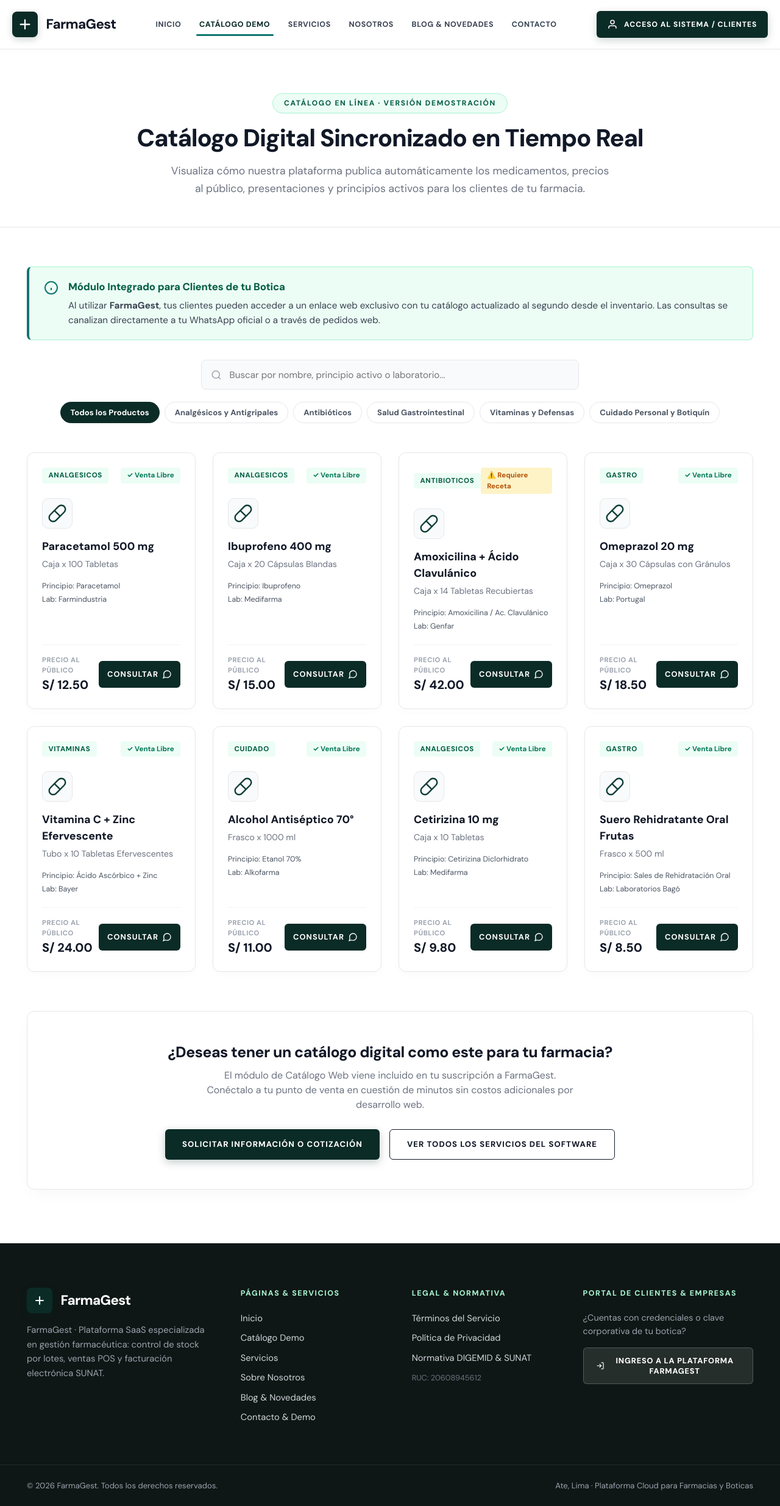
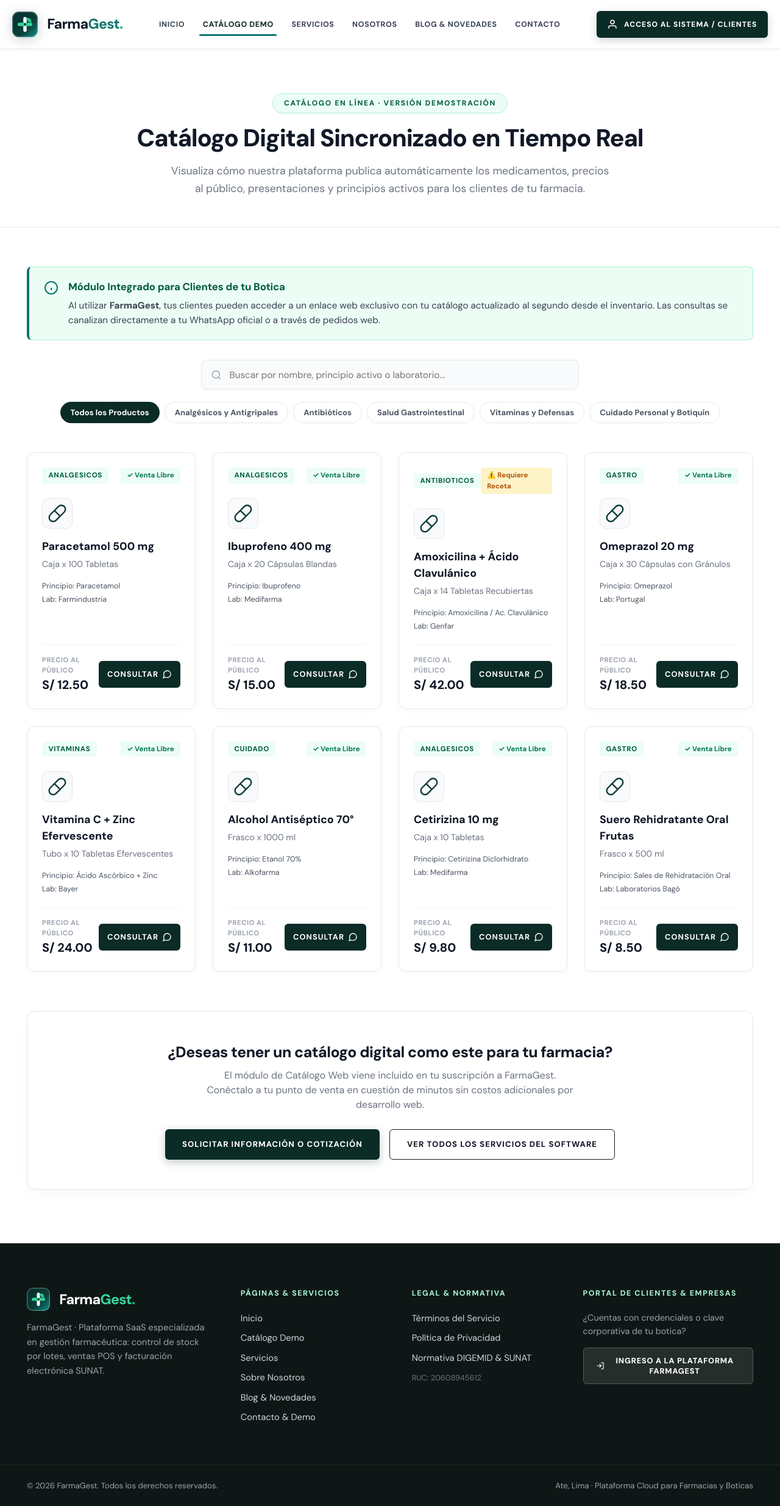
Before and after one commit to dadch1497/SistemaFarmacia, an Angular app in the folder frontend/farmagest-web/: page /catalogo in a window 1280 px wide. Shown: the whole page at 61% size. Built offline with nearby package versions, Linux system fonts and the light colour scheme.

Commit message:
feat(branding): rediseño innovador del logotipo FarmaGest con cruz biotecnológica, hoja botánica y tipografía dual-tone

```diff
--- a/frontend/farmagest-web/angular.json
+++ b/frontend/farmagest-web/angular.json
@@ -100,7 +100,7 @@
                 {
                   "type": "anyComponentStyle",
                   "maximumWarning": "25kB",
-                  "maximumError": "20kB"
+                  "maximumError": "40kB"
                 }
               ],
               "outputHashing": "all"
--- a/frontend/farmagest-web/src/app/layout/main-layout/main-layout.component.html
+++ b/frontend/farmagest-web/src/app/layout/main-layout/main-layout.component.html
@@ -6,13 +6,29 @@
     <!-- Header del Sidebar -->
     <div class="sidebar-header">
       <div class="logo-box">
-        <svg width="24" height="24" viewBox="0 0 24 24" fill="none" stroke="#FFFFFF" stroke-width="2.5" stroke-linecap="round" stroke-linejoin="round">
-          <path d="M12 4v16m-8-8h16"/>
+        <svg width="34" height="34" viewBox="0 0 38 38" fill="none" xmlns="http://www.w3.org/2000/svg">
+          <defs>
+            <linearGradient id="fgLogoBgSide" x1="0" y1="0" x2="38" y2="38" gradientUnits="userSpaceOnUse">
+              <stop offset="0%" stop-color="#042F2C"/>
+              <stop offset="60%" stop-color="#0B3D38"/>
+              <stop offset="100%" stop-color="#0D9488"/>
+            </linearGradient>
+            <linearGradient id="fgLeafGradSide" x1="19" y1="8" x2="30" y2="19" gradientUnits="userSpaceOnUse">
+              <stop offset="0%" stop-color="#34D399"/>
+              <stop offset="100%" stop-color="#10B981"/>
+            </linearGradient>
+          </defs>
+          <rect width="38" height="38" rx="10" fill="url(#fgLogoBgSide)"/>
+          <rect x="0.75" y="0.75" width="36.5" height="36.5" rx="9.25" stroke="white" stroke-opacity="0.25" stroke-width="1.5"/>
+          <rect x="16.5" y="8" width="5" height="22" rx="2.5" fill="#FFFFFF"/>
+          <rect x="8" y="16.5" width="22" height="5" rx="2.5" fill="#34D399"/>
+          <path d="M21.5 9.5C27 9.5 28.5 11 28.5 16.5C24.5 16.5 21.5 14 21.5 9.5Z" fill="url(#fgLeafGradSide)"/>
+          <circle cx="19" cy="19" r="1.75" fill="#042F2C"/>
         </svg>
       </div>
       <div class="logo-text">
-        <span class="app-title">FarmaGest</span>
-        <span class="app-sub">Farmacia</span>
+        <span class="app-title">Farma<span class="title-accent">Gest</span><span class="title-dot">.</span></span>
+        <span class="app-sub">Sistema Farmacéutico</span>
       </div>
       <button
         type="button"
@@ -109,7 +125,7 @@
         </button>
 
         <div class="topbar-branch">
-          <span class="branch-name">FarmaGest</span>
+          <span class="branch-name">Farma<span style="color:#0F766E;">Gest</span><span style="color:#10B981;">.</span></span>
           <span class="branch-meta">Ate, Lima · {{ fechaHoy }}</span>
         </div>
       </div>
--- a/frontend/farmagest-web/src/app/pages/landing/landing.component.css
+++ b/frontend/farmagest-web/src/app/pages/landing/landing.component.css
@@ -94,26 +94,27 @@ html {
 .brand-link {
   display: flex;
   align-items: center;
-  gap: 0.85rem;
+  gap: 0.95rem;
   text-decoration: none;
   flex-shrink: 0;
   margin-right: 2rem;
-}
-
-.brand-logo-icon {
-  width: 42px;
-  height: 42px;
-  background: #0B2B26;
-  border-radius: 8px;
+  transition: transform 0.2s ease;
+}
+
+.brand-link:hover {
+  transform: translateY(-1px);
+}
+
+.brand-logo-badge {
   display: flex;
   align-items: center;
   justify-content: center;
-  box-shadow: 0 4px 12px rgba(11, 43, 38, 0.2);
-  transition: transform 0.2s ease;
-}
-
-.brand-link:hover .brand-logo-icon {
-  transform: scale(1.04);
+  filter: drop-shadow(0 4px 10px rgba(11, 43, 38, 0.2));
+  transition: transform 0.25s cubic-bezier(0.4, 0, 0.2, 1);
+}
+
+.brand-link:hover .brand-logo-badge {
+  transform: scale(1.06);
 }
 
 .brand-names {
@@ -122,12 +123,22 @@ html {
 }
 
 .brand-main {
-  font-size: 1.4rem;
+  font-size: 1.45rem;
   font-weight: 800;
   color: #111827;
   line-height: 1.1;
   letter-spacing: -0.03em;
   white-space: nowrap;
+}
+
+.brand-main .brand-accent {
+  color: #0F766E;
+  font-weight: 800;
+}
+
+.brand-main .brand-dot {
+  color: #10B981;
+  font-weight: 900;
 }
 
 .desktop-nav {
@@ -1190,8 +1201,26 @@ html {
   padding-bottom: 3.5rem;
 }
 
-.footer-brand .brand-main {
+.footer-brand-header {
+  display: flex;
+  align-items: center;
+  gap: 0.95rem;
+}
+
+.footer-brand-name {
+  font-size: 1.45rem;
+  font-weight: 800;
   color: #FFFFFF;
+  letter-spacing: -0.03em;
+}
+
+.footer-brand-accent {
+  color: #34D399;
+}
+
+.footer-brand-dot {
+  color: #10B981;
+  font-weight: 900;
 }
 
 .footer-desc {
--- a/frontend/farmagest-web/src/app/pages/landing/landing.component.html
+++ b/frontend/farmagest-web/src/app/pages/landing/landing.component.html
@@ -6,15 +6,36 @@
   <header class="landing-header">
     <div class="container header-container">
 
-      <!-- Logotipo de la Empresa FarmaGest -->
-      <a routerLink="/" class="brand-link">
-        <div class="brand-logo-icon">
-          <svg width="22" height="22" viewBox="0 0 24 24" fill="none" stroke="#FFFFFF" stroke-width="2.5" stroke-linecap="round" stroke-linejoin="round">
-            <path d="M12 4v16m-8-8h16"/>
+      <!-- Logotipo Innovador FarmaGest -->
+      <a routerLink="/" class="brand-link" title="FarmaGest - Software Farmacéutico">
+        <div class="brand-logo-badge">
+          <svg width="42" height="42" viewBox="0 0 38 38" fill="none" xmlns="http://www.w3.org/2000/svg">
+            <defs>
+              <linearGradient id="fgLogoBg" x1="0" y1="0" x2="38" y2="38" gradientUnits="userSpaceOnUse">
+                <stop offset="0%" stop-color="#042F2C"/>
+                <stop offset="60%" stop-color="#0B3D38"/>
+                <stop offset="100%" stop-color="#0D9488"/>
+              </linearGradient>
+              <linearGradient id="fgLeafGrad" x1="19" y1="8" x2="30" y2="19" gradientUnits="userSpaceOnUse">
+                <stop offset="0%" stop-color="#34D399"/>
+                <stop offset="100%" stop-color="#10B981"/>
+              </linearGradient>
+            </defs>
+            <!-- Contenedor Squircle Premium -->
+            <rect width="38" height="38" rx="10" fill="url(#fgLogoBg)"/>
+            <rect x="0.75" y="0.75" width="36.5" height="36.5" rx="9.25" stroke="white" stroke-opacity="0.22" stroke-width="1.5"/>
+            <!-- Eje Vertical Clínico (Cápsula Blanca) -->
+            <rect x="16.5" y="8" width="5" height="22" rx="2.5" fill="#FFFFFF"/>
+            <!-- Eje Horizontal Digital (Cápsula Menta) -->
+            <rect x="8" y="16.5" width="22" height="5" rx="2.5" fill="#34D399"/>
+            <!-- Hoja Botánica Orgánica (Vitalidad & Bienestar) -->
+            <path d="M21.5 9.5C27 9.5 28.5 11 28.5 16.5C24.5 16.5 21.5 14 21.5 9.5Z" fill="url(#fgLeafGrad)"/>
+            <!-- Núcleo Central Smart FarmaGest -->
+            <circle cx="19" cy="19" r="1.75" fill="#042F2C"/>
           </svg>
         </div>
         <div class="brand-names">
-          <span class="brand-main">FarmaGest</span>
+          <span class="brand-main">Farma<span class="brand-accent">Gest</span><span class="brand-dot">.</span></span>
         </div>
       </a>
 
@@ -84,13 +105,29 @@
     <div class="container footer-content">
 
       <div class="footer-brand">
-        <div class="brand-link">
-          <div class="brand-logo-icon">
-            <svg width="20" height="20" viewBox="0 0 24 24" fill="none" stroke="#FFFFFF" stroke-width="2.5">
-              <path d="M12 4v16m-8-8h16"/>
+        <div class="footer-brand-header">
+          <div class="brand-logo-badge">
+            <svg width="38" height="38" viewBox="0 0 38 38" fill="none" xmlns="http://www.w3.org/2000/svg">
+              <defs>
+                <linearGradient id="fgLogoBgFoot" x1="0" y1="0" x2="38" y2="38" gradientUnits="userSpaceOnUse">
+                  <stop offset="0%" stop-color="#042F2C"/>
+                  <stop offset="60%" stop-color="#0B3D38"/>
+                  <stop offset="100%" stop-color="#0D9488"/>
+                </linearGradient>
+                <linearGradient id="fgLeafGradFoot" x1="19" y1="8" x2="30" y2="19" gradientUnits="userSpaceOnUse">
+                  <stop offset="0%" stop-color="#34D399"/>
+                  <stop offset="100%" stop-color="#10B981"/>
+                </linearGradient>
+              </defs>
+              <rect width="38" height="38" rx="10" fill="url(#fgLogoBgFoot)"/>
+              <rect x="0.75" y="0.75" width="36.5" height="36.5" rx="9.25" stroke="white" stroke-opacity="0.25" stroke-width="1.5"/>
+              <rect x="16.5" y="8" width="5" height="22" rx="2.5" fill="#FFFFFF"/>
+              <rect x="8" y="16.5" width="22" height="5" rx="2.5" fill="#34D399"/>
+              <path d="M21.5 9.5C27 9.5 28.5 11 28.5 16.5C24.5 16.5 21.5 14 21.5 9.5Z" fill="url(#fgLeafGradFoot)"/>
+              <circle cx="19" cy="19" r="1.75" fill="#042F2C"/>
             </svg>
           </div>
-          <span class="brand-main">FarmaGest</span>
+          <span class="footer-brand-name">Farma<span class="footer-brand-accent">Gest</span><span class="footer-brand-dot">.</span></span>
         </div>
         <p class="footer-desc">
           FarmaGest · Plataforma SaaS especializada en gestión farmacéutica: control de stock por lotes, ventas POS y facturación electrónica SUNAT.
--- a/frontend/farmagest-web/src/app/pages/login/login.component.css
+++ b/frontend/farmagest-web/src/app/pages/login/login.component.css
@@ -22,23 +22,34 @@
   margin-bottom: 2rem;
 }
 
-.brand-icon {
-  width: 58px;
-  height: 58px;
-  background-color: var(--color-verde-oscuro);
-  border-radius: 14px;
+.brand-logo-badge {
   display: inline-flex;
   align-items: center;
   justify-content: center;
-  margin-bottom: 0.75rem;
-  box-shadow: 0 4px 12px rgba(11, 61, 56, 0.25);
+  margin-bottom: 0.85rem;
+  filter: drop-shadow(0 6px 16px rgba(11, 61, 56, 0.28));
+  transition: transform 0.25s ease;
+}
+
+.brand-logo-badge:hover {
+  transform: scale(1.05);
 }
 
 .brand-title {
-  font-size: 1.75rem;
-  font-weight: 700;
-  color: var(--color-verde-oscuro);
-  letter-spacing: -0.02em;
+  font-size: 1.85rem;
+  font-weight: 800;
+  color: #111827;
+  letter-spacing: -0.03em;
+}
+
+.brand-title .brand-accent {
+  color: #0F766E;
+  font-weight: 800;
+}
+
+.brand-title .brand-dot {
+  color: #10B981;
+  font-weight: 900;
 }
 
 .brand-subtitle {
--- a/frontend/farmagest-web/src/app/pages/login/login.component.html
+++ b/frontend/farmagest-web/src/app/pages/login/login.component.html
@@ -17,13 +17,28 @@
 
       <!-- Encabezado con Identidad de Marca -->
       <div class="brand-header">
-        <div class="brand-icon">
-          <!-- SVG Cruz Farmacéutica -->
-          <svg width="32" height="32" viewBox="0 0 24 24" fill="none" stroke="#FFFFFF" stroke-width="2.5" stroke-linecap="round" stroke-linejoin="round">
-            <path d="M12 4v16m-8-8h16"/>
+        <div class="brand-logo-badge">
+          <svg width="56" height="56" viewBox="0 0 38 38" fill="none" xmlns="http://www.w3.org/2000/svg">
+            <defs>
+              <linearGradient id="fgLogoBgLogin" x1="0" y1="0" x2="38" y2="38" gradientUnits="userSpaceOnUse">
+                <stop offset="0%" stop-color="#042F2C"/>
+                <stop offset="60%" stop-color="#0B3D38"/>
+                <stop offset="100%" stop-color="#0D9488"/>
+              </linearGradient>
+              <linearGradient id="fgLeafGradLogin" x1="19" y1="8" x2="30" y2="19" gradientUnits="userSpaceOnUse">
+                <stop offset="0%" stop-color="#34D399"/>
+                <stop offset="100%" stop-color="#10B981"/>
+              </linearGradient>
+            </defs>
+            <rect width="38" height="38" rx="10" fill="url(#fgLogoBgLogin)"/>
+            <rect x="0.75" y="0.75" width="36.5" height="36.5" rx="9.25" stroke="white" stroke-opacity="0.25" stroke-width="1.5"/>
+            <rect x="16.5" y="8" width="5" height="22" rx="2.5" fill="#FFFFFF"/>
+            <rect x="8" y="16.5" width="22" height="5" rx="2.5" fill="#34D399"/>
+            <path d="M21.5 9.5C27 9.5 28.5 11 28.5 16.5C24.5 16.5 21.5 14 21.5 9.5Z" fill="url(#fgLeafGradLogin)"/>
+            <circle cx="19" cy="19" r="1.75" fill="#042F2C"/>
           </svg>
         </div>
-        <h1 class="brand-title">FarmaGest</h1>
+        <h1 class="brand-title">Farma<span class="brand-accent">Gest</span><span class="brand-dot">.</span></h1>
         <p class="brand-subtitle">Plataforma SaaS de gestión farmacéutica · Ate, Lima</p>
       </div>
 
```
Also changed, not shown: frontend/farmagest-web/src/app/layout/main-layout/main-layout.component.css (+15 -6 lines).
